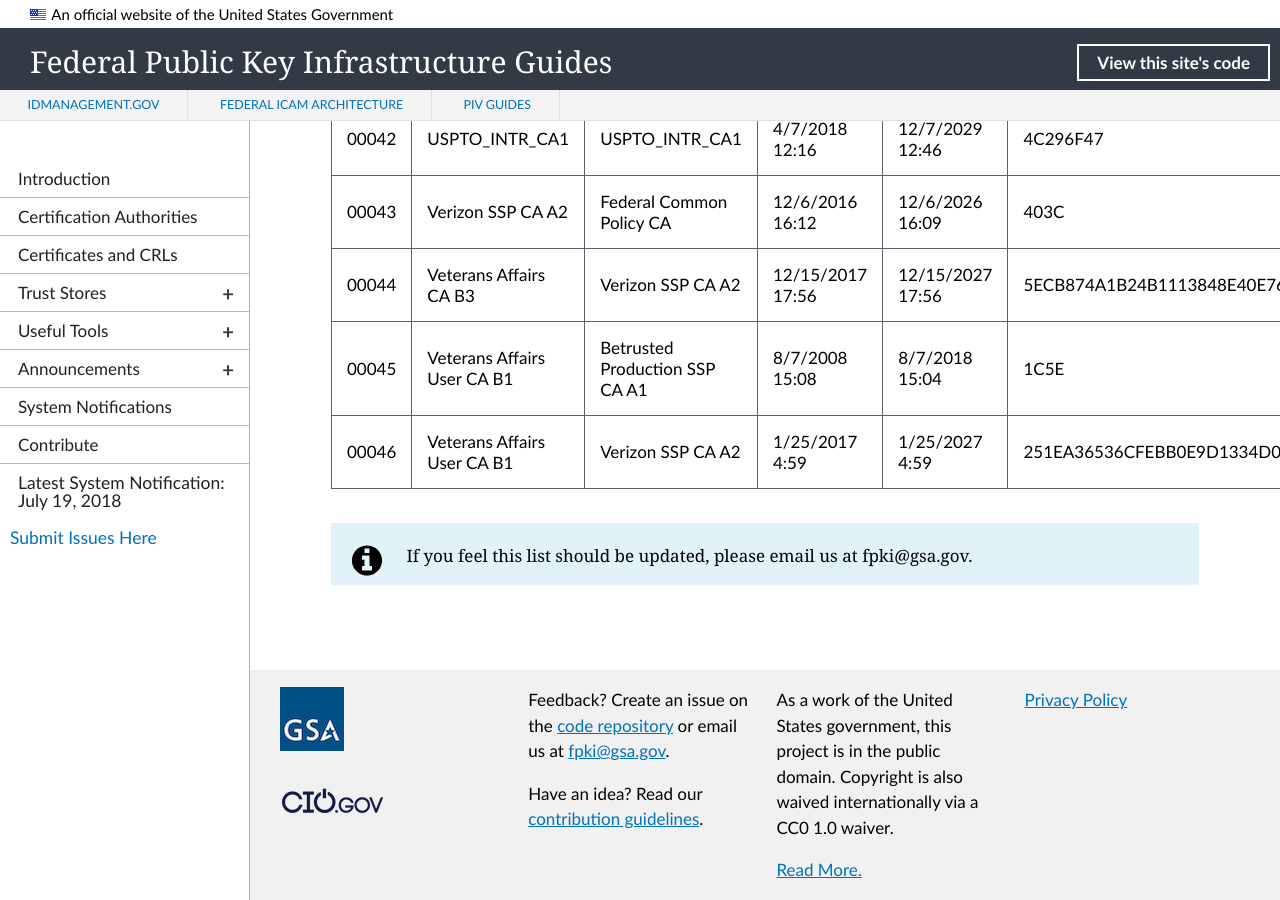
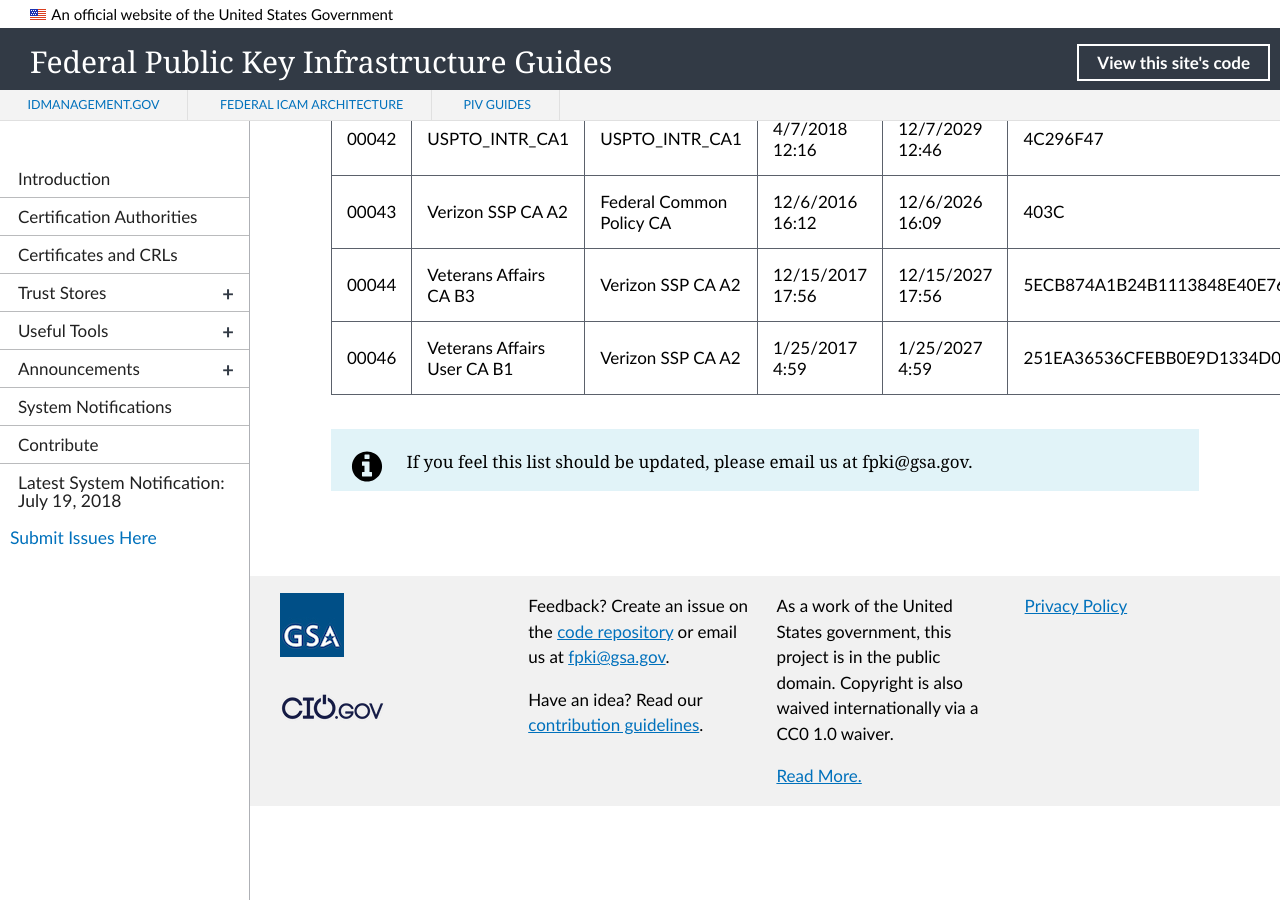
Before and after one commit to GSA/fpki-guides, a Jekyll site: the page built from pages/tsms_eligible_ca_certs.md, in a window 1280 px wide and 900 px high, scrolled down 3814 px. Built offline with Jekyll 4.4.1, drawn with Linux system fonts in a browser that asks for light colours; nearby versions of some CDN libraries; library files that are not in the unit come from our copies; after the commit the page ends 4620 px from its top, so only the background shows below that.

Commit message:
Update tsms_eligible_ca_certs.md

```diff
--- a/pages/tsms_eligible_ca_certs.md
+++ b/pages/tsms_eligible_ca_certs.md
@@ -56,7 +56,6 @@
 | 00042 | USPTO_INTR_CA1                                           | USPTO_INTR_CA1                        | 4/7/2018 12:16   | 12/7/2029 12:46  | 4C296F47                                 |
 | 00043 | Verizon SSP CA A2                                        | Federal Common Policy CA            | 12/6/2016 16:12  | 12/6/2026 16:09  | 403C                                     |
 | 00044 | Veterans Affairs CA   B3                                 | Verizon SSP CA A2                     | 12/15/2017 17:56 | 12/15/2027 17:56 | 5ECB874A1B24B1113848E40E76DC3EA4449624FE |
-| 00045 | Veterans Affairs User   CA B1                            | Betrusted Production SSP CA A1      | 8/7/2008 15:08   | 8/7/2018 15:04   | 1C5E                                     |
 | 00046 | Veterans Affairs User   CA B1                            | Verizon SSP CA A2                     | 1/25/2017 4:59   | 1/25/2027 4:59   | 251EA36536CFEBB0E9D1334D0CB96102BAB16589 |
 
 {% include alert-info.html content="If you feel this list should be updated, please email us at fpki@gsa.gov." %}
```
